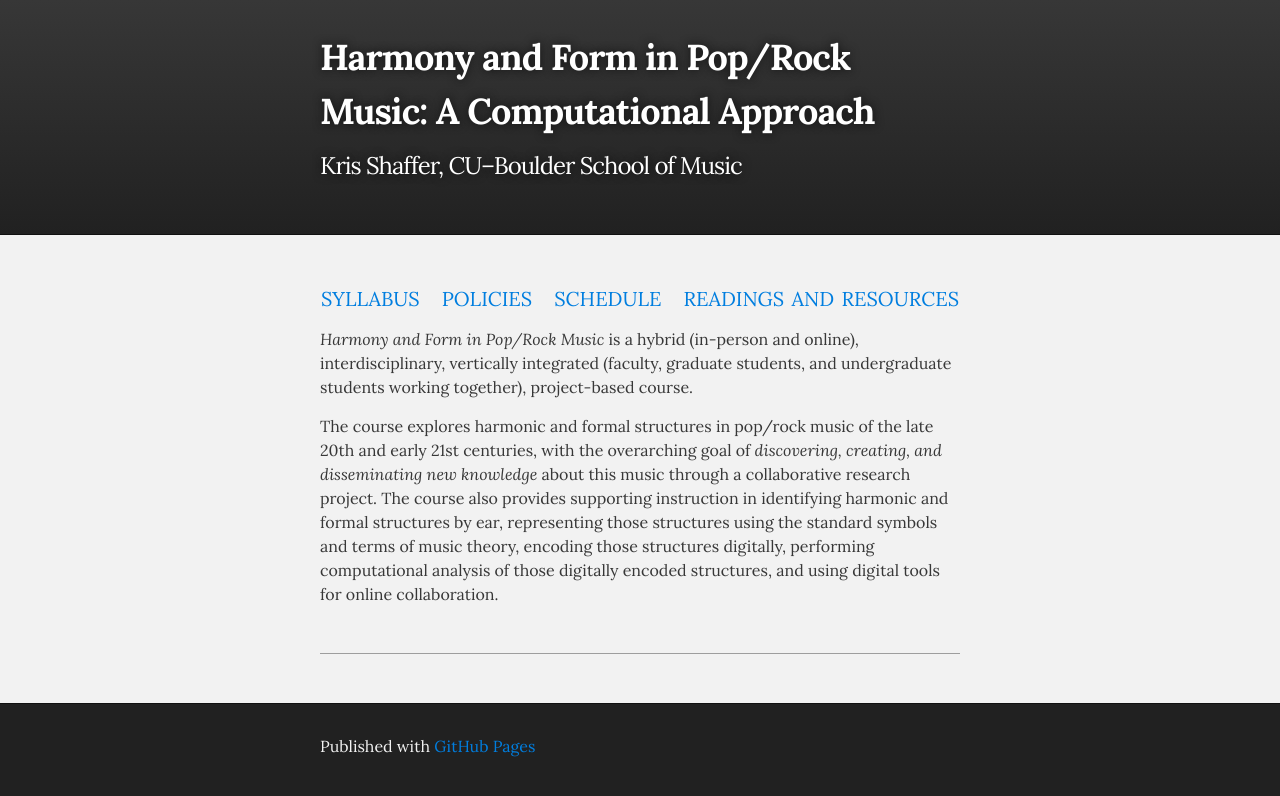
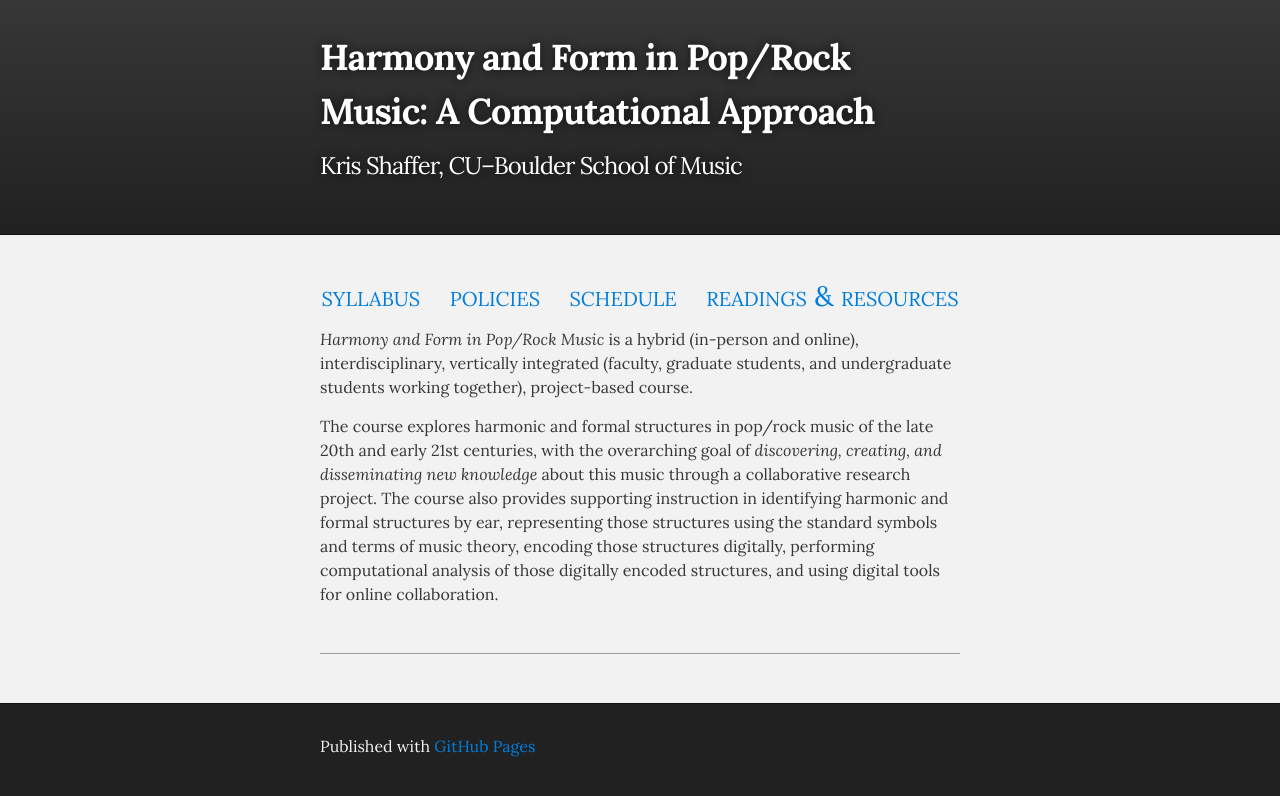
Before and after one commit to kshaffer/corpusmusic, a Jekyll site: the page built from index.md, in a window 1280 px wide. Shown: the top 796 px of the page. Built offline with Jekyll 4.4.1, drawn with Linux system fonts in a browser that asks for light colours; Markdown is read by kramdown in place of the engine named in the settings.

Commit message:
index update

```diff
--- a/index.md
+++ b/index.md
@@ -5,7 +5,7 @@ author: Kris Shaffer
 ---
 
 <div style="text-align: center; font-size: 1.75em; font-variant: small-caps">
-<a href="./syllabus.html">syllabus</a>&nbsp;&nbsp;&nbsp;<a href="./policies.html">policies</a>&nbsp;&nbsp;&nbsp;<a href="./schedule.html">schedule</a>&nbsp;&nbsp;&nbsp;<a href="./readings.html">readings and resources</a>
+<a href="./syllabus.html">syllabus</a>&nbsp;&nbsp;&nbsp;&nbsp;<a href="./policies.html">policies</a>&nbsp;&nbsp;&nbsp;&nbsp;<a href="./schedule.html">schedule</a>&nbsp;&nbsp;&nbsp;&nbsp;<a href="./readings.html">readings & resources</a>
 </div>
 
 *Harmony and Form in Pop/Rock Music* is a hybrid (in-person and online), interdisciplinary, vertically integrated (faculty, graduate students, and undergraduate students working together), project-based course.
```
